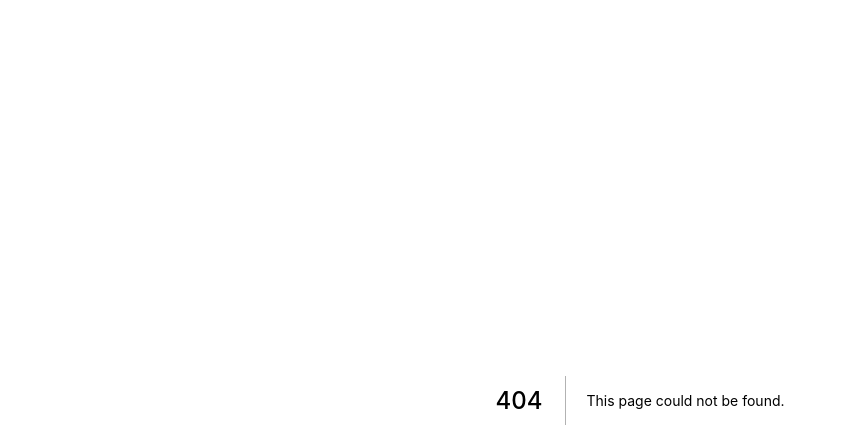
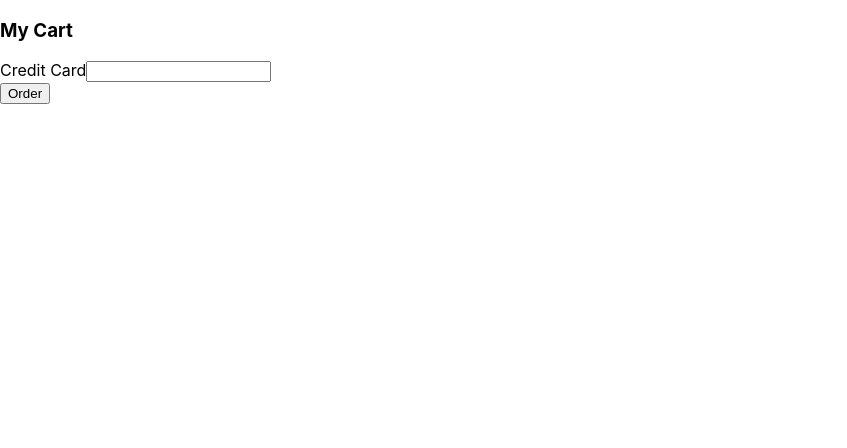
Before and after one commit to brennolemos/next-clean-arch, a Next.js app: page /checkout in a window 1280 px wide. Before the commit this address had no page. Shown: the top 448 px of the page, without its empty margins (0-847 px from the left). Built offline with nearby package versions, Linux system fonts and the light colour scheme.

Commit message:
Add checkout pages

```diff
--- /dev/null
+++ b/src/pages/checkout/index.tsx
@@ -0,0 +1,30 @@
+import { NextPage } from "next";
+import { FormEvent } from "react";
+
+const Checkout: NextPage = () => {
+  const onSubmit = (event: FormEvent<HTMLFormElement>) => {
+    event.preventDefault();
+  };
+
+  return (
+    <div>
+      <h3>My Cart</h3>
+
+      <form onSubmit={onSubmit}>
+        <div>
+          <label htmlFor="credit_card_number">Credit Card</label>
+          <input
+            type="text"
+            name="credit_card_number"
+            id="credit_card_number"
+          />
+        </div>
+        <div>
+          <button type="submit">Order</button>
+        </div>
+      </form>
+    </div>
+  );
+};
+
+export default Checkout;
```
Also changed, not shown: src/pages/checkout/[id]/success.tsx (added, +13 -0 lines).
